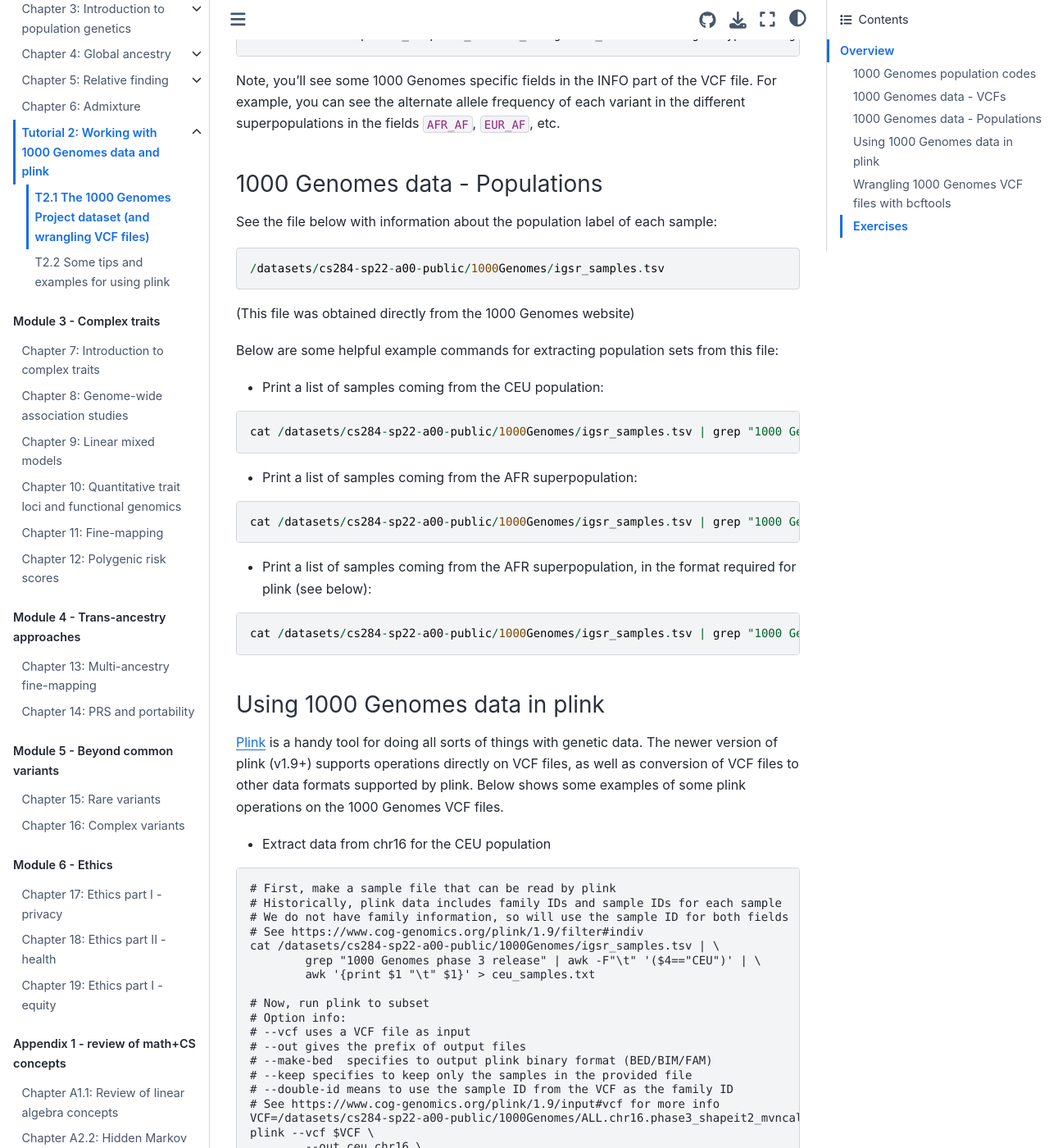
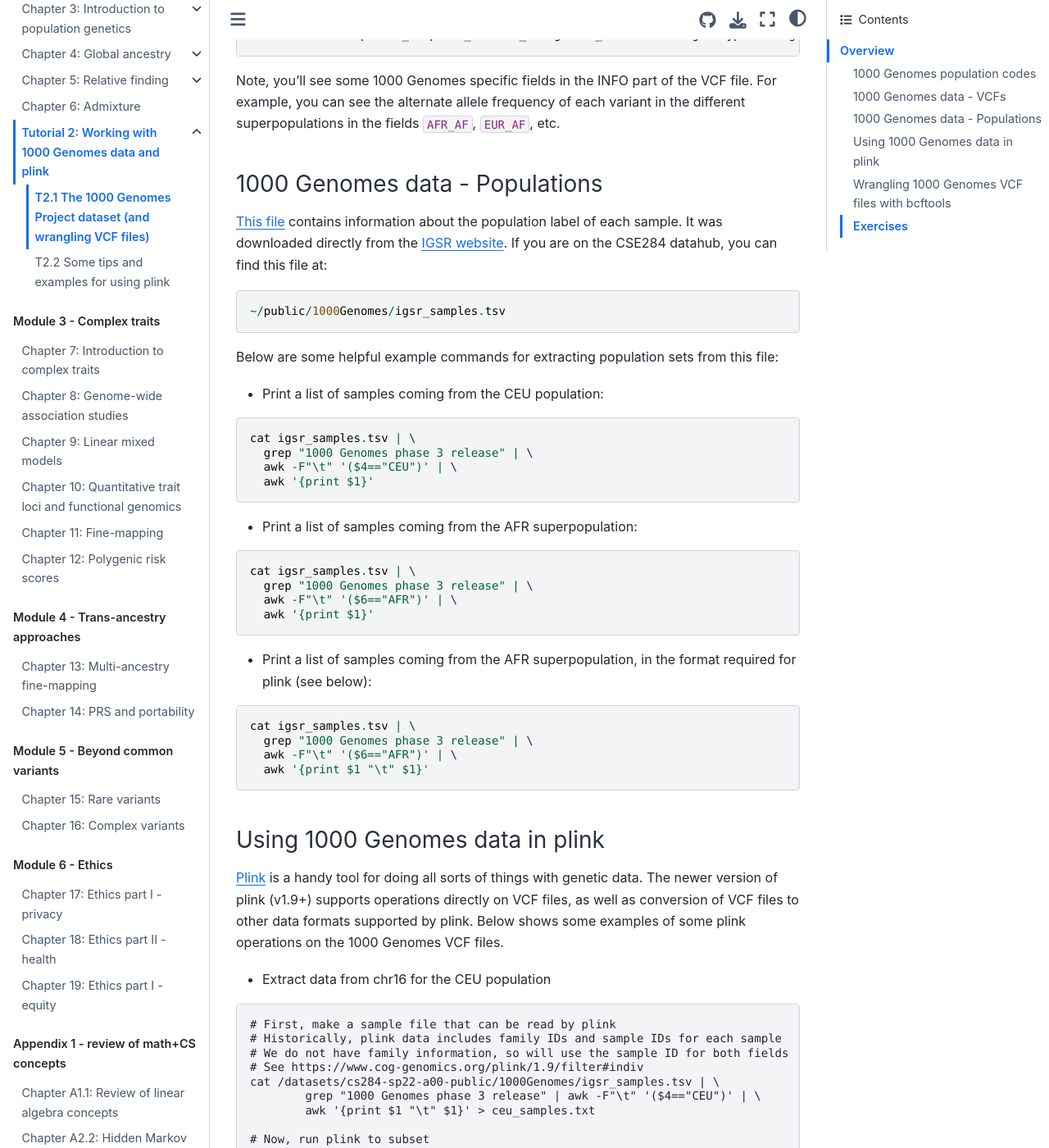
Before and after one commit to gymrek-lab/personal-genomics-textbook, a Jupyter Book: the page built from ancestry/plink1kg/1000G.md, in a window 1280 px wide and 1400 px high, scrolled down 2328 px. Shown: the whole window at 82% size. Built offline with Jupyter Book 1.0.4 settings and Sphinx 7.4.7 and the Sphinx Book theme 1.1.4, drawn with Linux system fonts in a browser that asks for light colours; pages that are not in the unit, such as notebooks, are missing from menus.

Commit message:
editing 1000Genomes tutorial

````diff
--- a/ancestry/plink1kg/1000G.md
+++ b/ancestry/plink1kg/1000G.md
@@ -92,29 +92,36 @@ Note, you'll see some 1000 Genomes specific fields in the INFO part of the VCF f
 
 ### 1000 Genomes data - Populations
 
-See the file below with information about the population label of each sample:
+[This file](https://github.com/gymrek-lab/personal-genomics-textbook/blob/main/data/igsr_samples.tsv) contains information about the population label of each sample. It was downloaded directly from the [IGSR website](https://www.internationalgenome.org/data-portal/sample). If you are on the CSE284 datahub, you can find this file at:
 
 ```
-/datasets/cs284-sp22-a00-public/1000Genomes/igsr_samples.tsv
+~/public/1000Genomes/igsr_samples.tsv
 ```
-
-(This file was obtained directly from the 1000 Genomes website)
 
 Below are some helpful example commands for extracting population sets from this file:
 
 * Print a list of samples coming from the CEU population:
 ```
-cat /datasets/cs284-sp22-a00-public/1000Genomes/igsr_samples.tsv | grep "1000 Genomes phase 3 release" | awk -F"\t" '($4=="CEU")' | awk '{print $1}'
+cat igsr_samples.tsv | \
+  grep "1000 Genomes phase 3 release" | \
+  awk -F"\t" '($4=="CEU")' | \
+  awk '{print $1}'
 ```
 
 * Print a list of samples coming from the AFR superpopulation:
 ```
-cat /datasets/cs284-sp22-a00-public/1000Genomes/igsr_samples.tsv | grep "1000 Genomes phase 3 release" | awk -F"\t" '($6=="AFR")' | awk '{print $1}'
+cat igsr_samples.tsv | \
+  grep "1000 Genomes phase 3 release" | \
+  awk -F"\t" '($6=="AFR")' | \
+  awk '{print $1}'
 ```
 
 * Print a list of samples coming from the AFR superpopulation, in the format required for plink (see below):
 ```
-cat /datasets/cs284-sp22-a00-public/1000Genomes/igsr_samples.tsv | grep "1000 Genomes phase 3 release" | awk -F"\t" '($6=="AFR")' | awk '{print $1 "\t" $1}'
+cat igsr_samples.tsv | \
+  grep "1000 Genomes phase 3 release" | \
+  awk -F"\t" '($6=="AFR")' | \
+  awk '{print $1 "\t" $1}'
 ```
 
 ### Using 1000 Genomes data in plink
````
Also changed, not shown: appendix/unix.md (+3 -0 lines).
